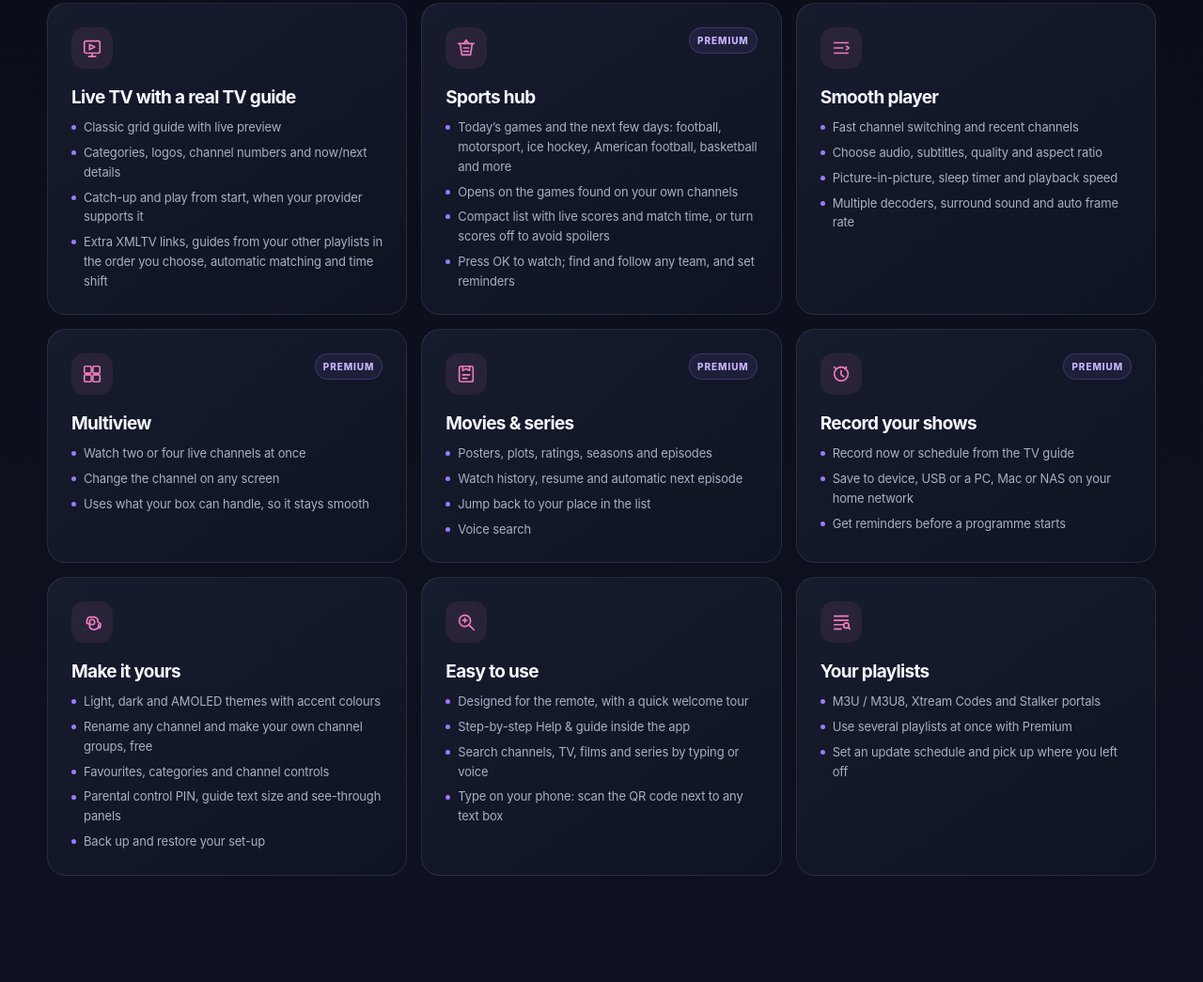
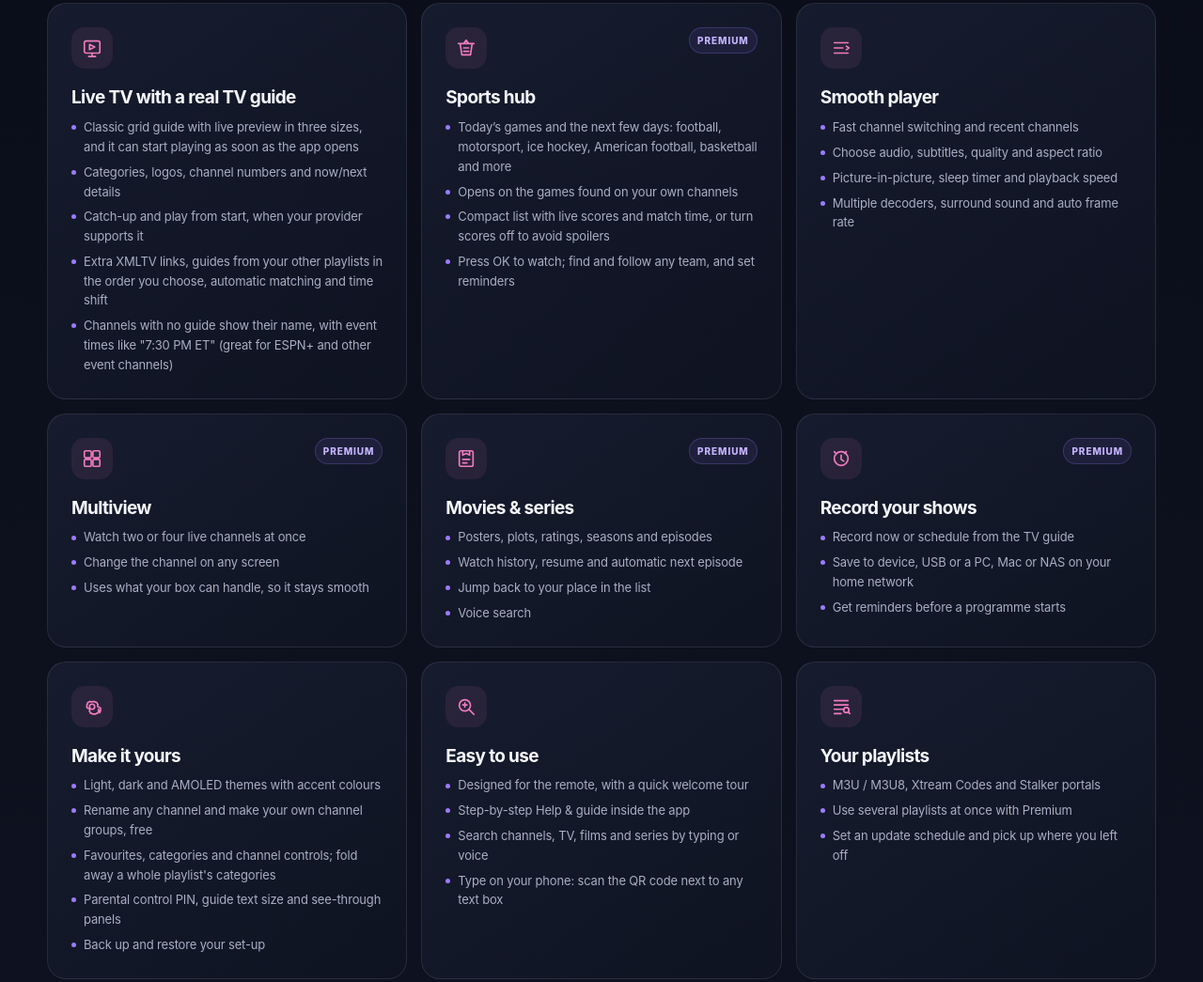
Before and after one commit to Portor25/portortv, a plain HTML site: page index.html in a window 1280 px wide. Shown: the part 1254-2299 px from the top of the page at 94% size. Drawn offline with Linux system fonts and the light colour scheme.

Commit message:
Add files via upload

```diff
--- a/index.html
+++ b/index.html
@@ -346,13 +346,13 @@
       <div class="wrap">
         <div class="section-head"><div class="eyebrow">Made for the big screen</div><h2>Everything you need.<br>Easy to find.</h2><p>Built for Android TV, Google TV and Fire TV boxes and the TV remote. It works on Android phones and tablets too.</p></div>
         <div class="feature-grid">
-          <article class="feature-card"><div class="feature-top"><span class="feature-icon"><svg viewBox="0 0 24 24"><rect x="3" y="4" width="18" height="14" rx="2"/><path d="M8 22h8m-4-4v4M9 8l6 3-6 3z"/></svg></span></div><h3>Live TV with a real TV guide</h3><ul><li>Classic grid guide with live preview</li><li>Categories, logos, channel numbers and now/next details</li><li>Catch-up and play from start, when your provider supports it</li><li>Extra XMLTV links, guides from your other playlists in the order you choose, automatic matching and time shift</li></ul></article>
+          <article class="feature-card"><div class="feature-top"><span class="feature-icon"><svg viewBox="0 0 24 24"><rect x="3" y="4" width="18" height="14" rx="2"/><path d="M8 22h8m-4-4v4M9 8l6 3-6 3z"/></svg></span></div><h3>Live TV with a real TV guide</h3><ul><li>Classic grid guide with live preview in three sizes, and it can start playing as soon as the app opens</li><li>Categories, logos, channel numbers and now/next details</li><li>Catch-up and play from start, when your provider supports it</li><li>Extra XMLTV links, guides from your other playlists in the order you choose, automatic matching and time shift</li><li>Channels with no guide show their name, with event times like "7:30 PM ET" (great for ESPN+ and other event channels)</li></ul></article>
           <article class="feature-card"><div class="feature-top"><span class="feature-icon"><svg viewBox="0 0 24 24"><path d="M3 7h18M5 7l2 13h10l2-13M9 7l3-4 3 4M9 12h6m-6 4h6"/></svg></span><span class="premium">Premium</span></div><h3>Sports hub</h3><ul><li>Today’s games and the next few days: football, motorsport, ice hockey, American football, basketball and more</li><li>Opens on the games found on your own channels</li><li>Compact list with live scores and match time, or turn scores off to avoid spoilers</li><li>Press OK to watch; find and follow any team, and set reminders</li></ul></article>
           <article class="feature-card"><div class="feature-top"><span class="feature-icon"><svg viewBox="0 0 24 24"><path d="M4 6h16M4 12h10M4 18h16M18 10l3 2-3 2"/></svg></span></div><h3>Smooth player</h3><ul><li>Fast channel switching and recent channels</li><li>Choose audio, subtitles, quality and aspect ratio</li><li>Picture-in-picture, sleep timer and playback speed</li><li>Multiple decoders, surround sound and auto frame rate</li></ul></article>
           <article class="feature-card"><div class="feature-top"><span class="feature-icon"><svg viewBox="0 0 24 24"><rect x="3" y="3" width="8" height="8" rx="1.5"/><rect x="13" y="3" width="8" height="8" rx="1.5"/><rect x="3" y="13" width="8" height="8" rx="1.5"/><rect x="13" y="13" width="8" height="8" rx="1.5"/></svg></span><span class="premium">Premium</span></div><h3>Multiview</h3><ul><li>Watch two or four live channels at once</li><li>Change the channel on any screen</li><li>Uses what your box can handle, so it stays smooth</li></ul></article>
           <article class="feature-card"><div class="feature-top"><span class="feature-icon"><svg viewBox="0 0 24 24"><rect x="4" y="3" width="16" height="18" rx="2"/><path d="M8 3v5l4-2 4 2V3M8 13h8M8 17h5"/></svg></span><span class="premium">Premium</span></div><h3>Movies &amp; series</h3><ul><li>Posters, plots, ratings, seasons and episodes</li><li>Watch history, resume and automatic next episode</li><li>Jump back to your place in the list</li><li>Voice search</li></ul></article>
           <article class="feature-card"><div class="feature-top"><span class="feature-icon"><svg viewBox="0 0 24 24"><circle cx="12" cy="12" r="8"/><path d="M12 8v5l3 2M4 4l2 2m12-2-2 2"/></svg></span><span class="premium">Premium</span></div><h3>Record your shows</h3><ul><li>Record now or schedule from the TV guide</li><li>Save to device, USB or a PC, Mac or NAS on your home network</li><li>Get reminders before a programme starts</li></ul></article>
-          <article class="feature-card"><div class="feature-top"><span class="feature-icon"><svg viewBox="0 0 24 24"><circle cx="12" cy="12" r="3"/><path d="M19.4 15a1.7 1.7 0 0 0 .3 1.9l.1.1-1.7 2.9-.2-.1a1.7 1.7 0 0 0-1.8.6l-.1.2h-3.4l-.1-.2a1.7 1.7 0 0 0-1.8-.6l-.2.1-1.7-2.9.1-.1a1.7 1.7 0 0 0 .3-1.9l-.1-.2-3.2-1.7v-3.4l.2-.1a1.7 1.7 0 0 0 .6-1.8l-.1-.2 2.9-1.7.1.1a1.7 1.7 0 0 0 1.9.3l.2-.1h3.4l.1.2a1.7 1.7 0 0 0 1.8.6l.2-.1 1.7 2.9-.1.1a1.7 1.7 0 0 0-.3 1.9l.1.2 3.2 1.7v3.4l-.2.1a1.7 1.7 0 0 0-.6 1.8z"/></svg></span></div><h3>Make it yours</h3><ul><li>Light, dark and AMOLED themes with accent colours</li><li>Rename any channel and make your own channel groups, free</li><li>Favourites, categories and channel controls</li><li>Parental control PIN, guide text size and see-through panels</li><li>Back up and restore your set-up</li></ul></article>
+          <article class="feature-card"><div class="feature-top"><span class="feature-icon"><svg viewBox="0 0 24 24"><circle cx="12" cy="12" r="3"/><path d="M19.4 15a1.7 1.7 0 0 0 .3 1.9l.1.1-1.7 2.9-.2-.1a1.7 1.7 0 0 0-1.8.6l-.1.2h-3.4l-.1-.2a1.7 1.7 0 0 0-1.8-.6l-.2.1-1.7-2.9.1-.1a1.7 1.7 0 0 0 .3-1.9l-.1-.2-3.2-1.7v-3.4l.2-.1a1.7 1.7 0 0 0 .6-1.8l-.1-.2 2.9-1.7.1.1a1.7 1.7 0 0 0 1.9.3l.2-.1h3.4l.1.2a1.7 1.7 0 0 0 1.8.6l.2-.1 1.7 2.9-.1.1a1.7 1.7 0 0 0-.3 1.9l.1.2 3.2 1.7v3.4l-.2.1a1.7 1.7 0 0 0-.6 1.8z"/></svg></span></div><h3>Make it yours</h3><ul><li>Light, dark and AMOLED themes with accent colours</li><li>Rename any channel and make your own channel groups, free</li><li>Favourites, categories and channel controls; fold away a whole playlist's categories</li><li>Parental control PIN, guide text size and see-through panels</li><li>Back up and restore your set-up</li></ul></article>
           <article class="feature-card"><div class="feature-top"><span class="feature-icon"><svg viewBox="0 0 24 24"><circle cx="10.5" cy="10.5" r="6.5"/><path d="m16 16 5 5M8 10h5m-2.5-2.5v5"/></svg></span></div><h3>Easy to use</h3><ul><li>Designed for the remote, with a quick welcome tour</li><li>Step-by-step Help &amp; guide inside the app</li><li>Search channels, TV, films and series by typing or voice</li><li>Type on your phone: scan the QR code next to any text box</li></ul></article>
           <article class="feature-card"><div class="feature-top"><span class="feature-icon"><svg viewBox="0 0 24 24"><path d="M4 5h16M4 10h16M4 15h11M4 20h8"/><circle cx="18" cy="16" r="3"/><path d="m20 18 2 2"/></svg></span></div><h3>Your playlists</h3><ul><li>M3U / M3U8, Xtream Codes and Stalker portals</li><li>Use several playlists at once with Premium</li><li>Set an update schedule and pick up where you left off</li></ul></article>
         </div>
@@ -423,6 +423,7 @@
             <tr><td>Player, recent channels, search and themes</td><td class="yes">✓</td><td class="yes">✓</td></tr>
             <tr><td>Rename channels and make your own groups</td><td class="yes">✓</td><td class="yes">✓</td></tr>
             <tr><td>Type on your phone with a QR code</td><td class="yes">✓</td><td class="yes">✓</td></tr>
+            <tr><td>Fold playlists, preview size, play on start-up, channel name as guide</td><td class="yes">✓</td><td class="yes">✓</td></tr>
             <tr><td>Sports hub</td><td class="no">–</td><td class="yes">✓</td></tr>
             <tr><td>Multiview</td><td class="no">–</td><td class="yes">✓</td></tr>
             <tr><td>Multiple playlists</td><td class="no">–</td><td class="yes">✓</td></tr>
```
